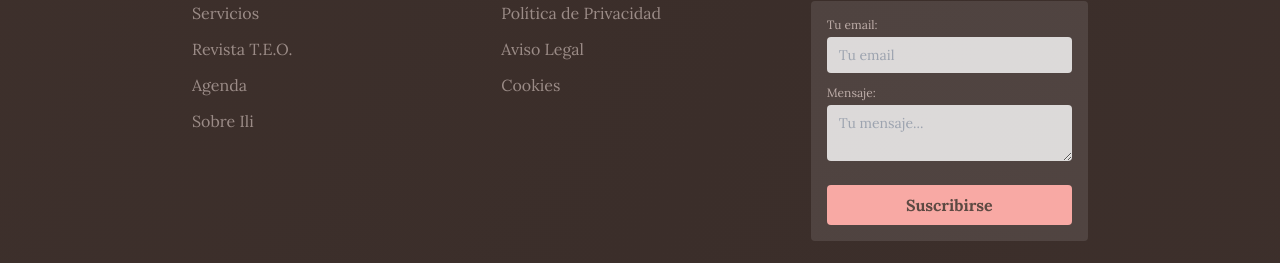
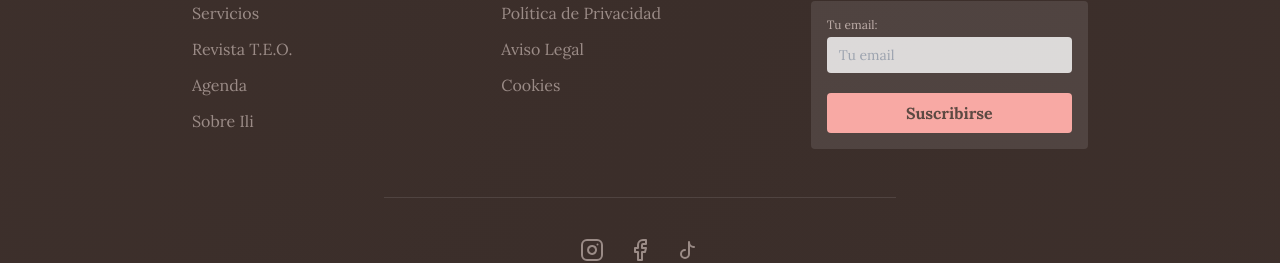
Before and after one commit to raulmcdel79/Pagina-ili, a React (Vite) app: page / in a window 1280 px wide. Shown: the part 6301-6564 px from the top of the page. Built offline with nearby package versions, Linux system fonts and the light colour scheme; a web font is replaced by a local one.

Commit message:
Newsletter solo email y subject oculto, ambos formularios usan Formspree

```diff
--- a/components/Footer.tsx
+++ b/components/Footer.tsx
@@ -99,6 +99,7 @@ const Footer: React.FC<FooterProps> = ({ onOpenLegalModal }) => {
               method="POST"
               className="flex flex-col gap-2 w-full max-w-xs bg-white/10 p-4 rounded"
             >
+              <input type="hidden" name="_subject" value="Nueva suscripción al newsletter" />
               <label className="text-xs text-brand-light/80 mb-1">Tu email:
                 <input
                   type="email"
@@ -106,14 +107,6 @@ const Footer: React.FC<FooterProps> = ({ onOpenLegalModal }) => {
                   placeholder="Tu email"
                   className="mt-1 rounded px-3 py-2 text-sm text-brand-dark bg-white/80 focus:outline-none focus:ring-2 focus:ring-brand-accent w-full"
                   required
-                />
-              </label>
-              <label className="text-xs text-brand-light/80 mb-1">Mensaje:
-                <textarea
-                  name="message"
-                  placeholder="Tu mensaje..."
-                  className="mt-1 rounded px-3 py-2 text-sm text-brand-dark bg-white/80 focus:outline-none focus:ring-2 focus:ring-brand-accent w-full"
-                  rows={2}
                 />
               </label>
               <button
```
